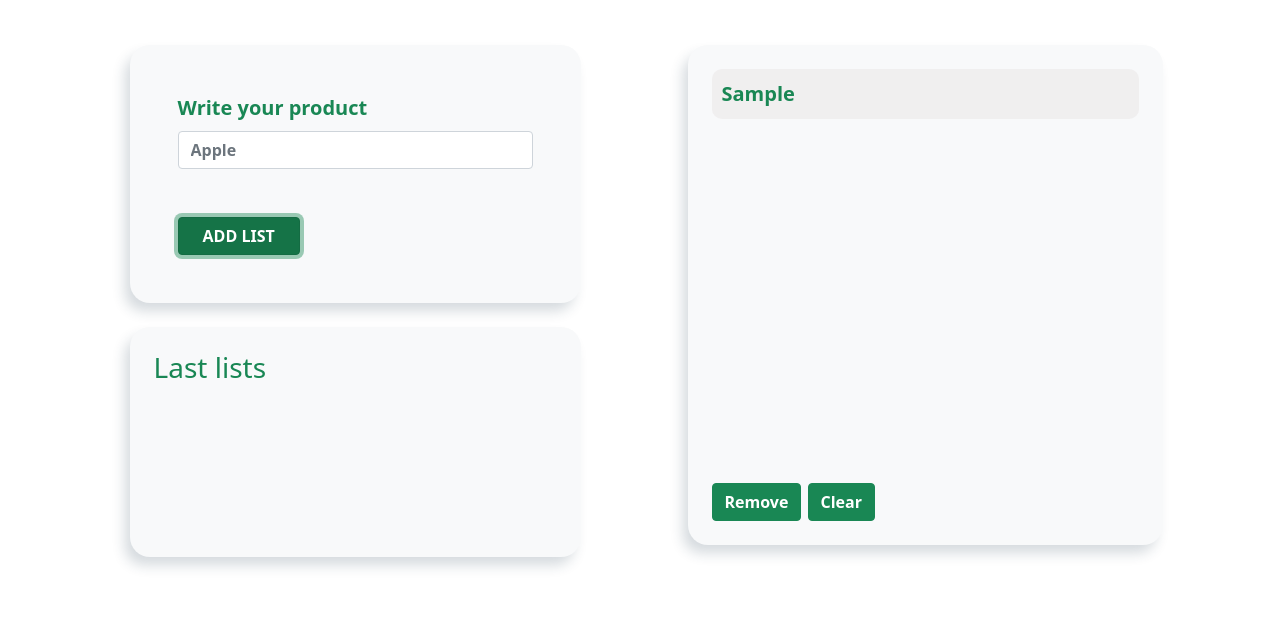
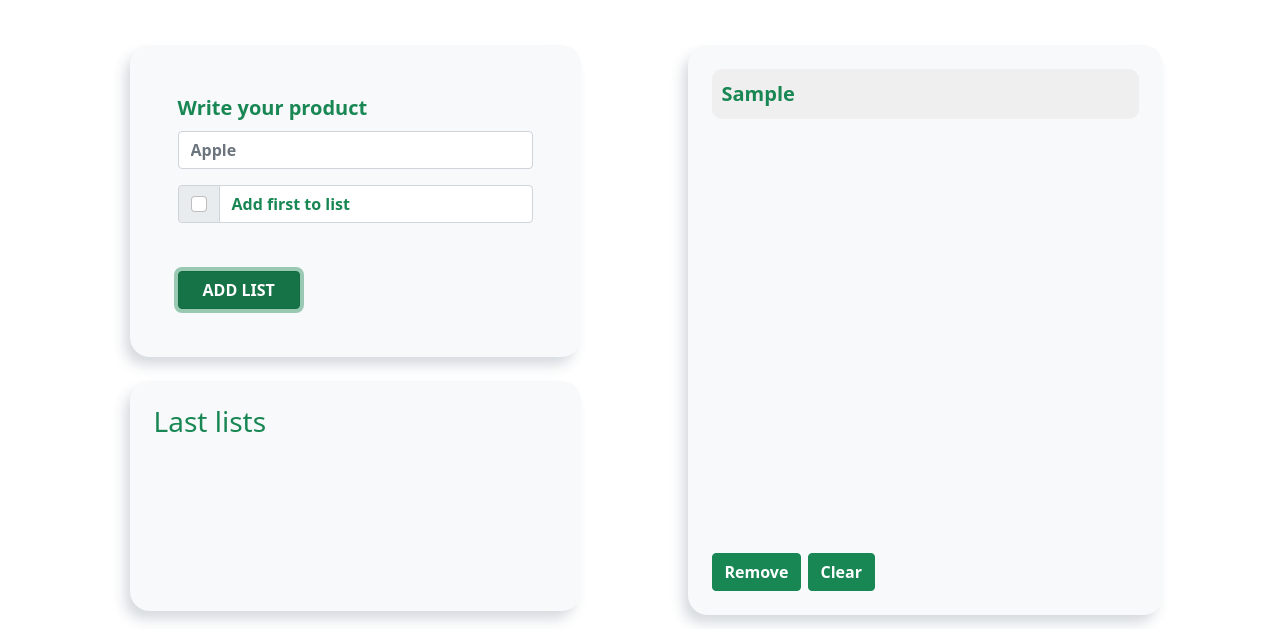
Before and after one commit to Kingsman4451/product-list, a plain HTML site: page index.html in a window 1280 px wide. Both pictures are taken after typing "Sample" into the empty fields and a click on the button "ADD LIST". Shown: the part 171-800 px from the top of the page. Drawn offline with Linux system fonts and the light colour scheme.

Commit message:
add list first js

```diff
--- a/css/style.css
+++ b/css/style.css
@@ -7,6 +7,9 @@
 .form {
   border-radius: 20px;
   box-shadow: -6px 9px 13px -1px rgba(34, 60, 80, 0.19);
+}
+#first-add:checked {
+  background-color:#198754 !important;
 }
 .main-left-bottom {
   height: 230px;
@@ -23,12 +26,12 @@
   background-color: rgba(225, 219, 219, 0.363);
 }
 .output {
-  height: 500px;
+  height: 570px;
   border-radius: 20px;
   box-shadow: -6px 9px 13px -1px rgba(34, 60, 80, 0.19);
 }
 .product-list {
-  height: 400px;
+  height: 450px;
 }
 .list-text {
   position: absolute;
--- a/index.html
+++ b/index.html
@@ -15,9 +15,15 @@
     </h1>
     <div class="main row justify-content-around mt-5">
       <div class="main-left col-11 col-sm-10 col-md-8 col-lg-5">
-        <form class="form  p-5 bg-light mb-5 mb-lg-0" action="https://echo.htmlacademy.ru" method="get">
+        <form class="form p-5 bg-light mb-5 mb-lg-0" action="https://echo.htmlacademy.ru" method="get">
           <label class="form-label text-success fw-bold fs-5" for="form-input">Write your product</label>
           <input class="form-input form-control fw-bold m-0" id="form-input" type="text" name="product" placeholder="Apple" autocomplete="off">
+          <div class="input-group mt-3">
+            <div class="input-group-text">
+              <input class="form-check-input mt-0" id="first-add" type="checkbox" value="first_add">
+            </div>
+            <label class="form-control fw-bold text-success" for="first-add">Add first to list</label>
+          </div>
           <p class="warning-text text-warning position-absolute"></p>
           <button class="form-btn btn btn-success fw-bold text-uppercase px-4 mt-5" type="submit">Add list</button>
         </form>
--- a/js/script.js
+++ b/js/script.js
@@ -1,4 +1,5 @@
 let elInput = document.querySelector("#form-input");
+let elCheck = document.querySelector("#first-add");
 let warningText = document.querySelector(".warning-text")
 let elBtn = document.querySelector(".form-btn");
 let elLastList = document.querySelector(".last-lists");
@@ -35,8 +36,13 @@ elBtn.addEventListener("click", (e) => {
     upperText[0] = upperText[0].toUpperCase();
     upperText = upperText.join("");
     newLi.textContent = upperText;
-    productList.push(upperText.toLowerCase());
-    elList.append(newLi);
+    if(elCheck.checked){
+      elList.insertBefore(newLi, elList.firstChild);
+      productList.unshift(upperText.toLowerCase())
+    }else{
+      productList.push(upperText.toLowerCase());
+      elList.append(newLi);
+    }
     elInput.value = "";
     newLi.classList.add("product-item");
     newLi.style.color = "";
```
